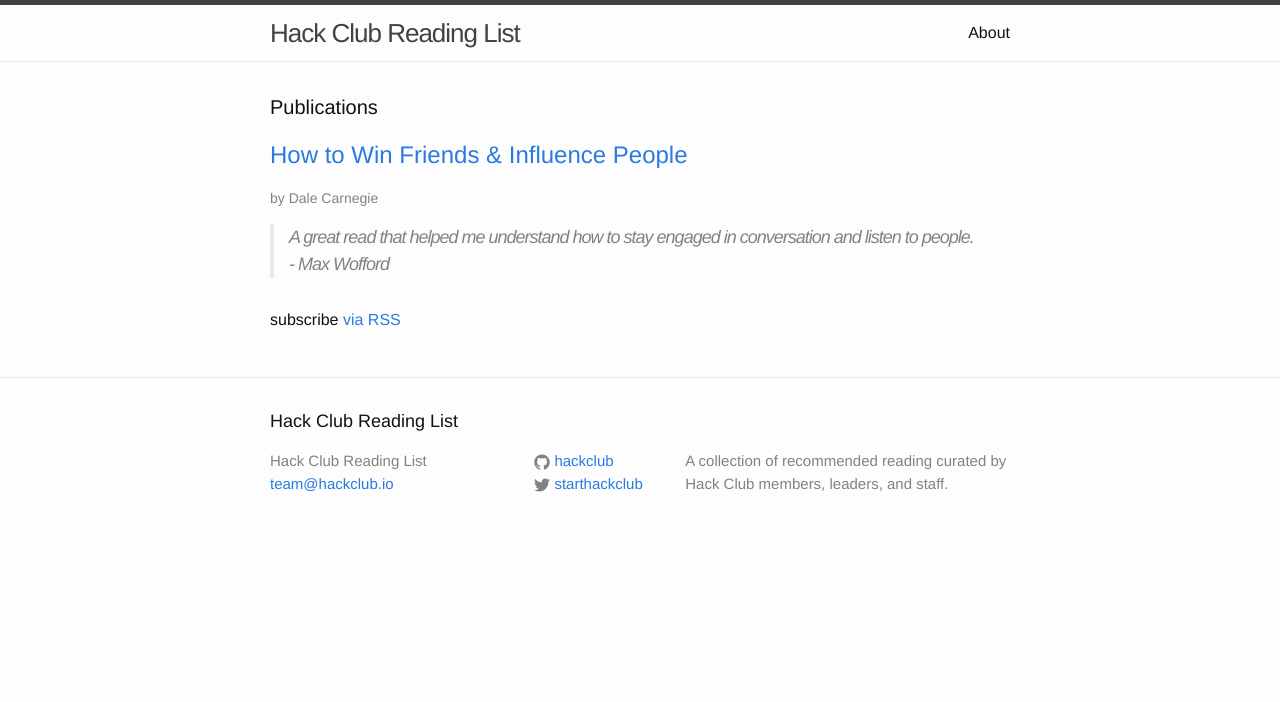
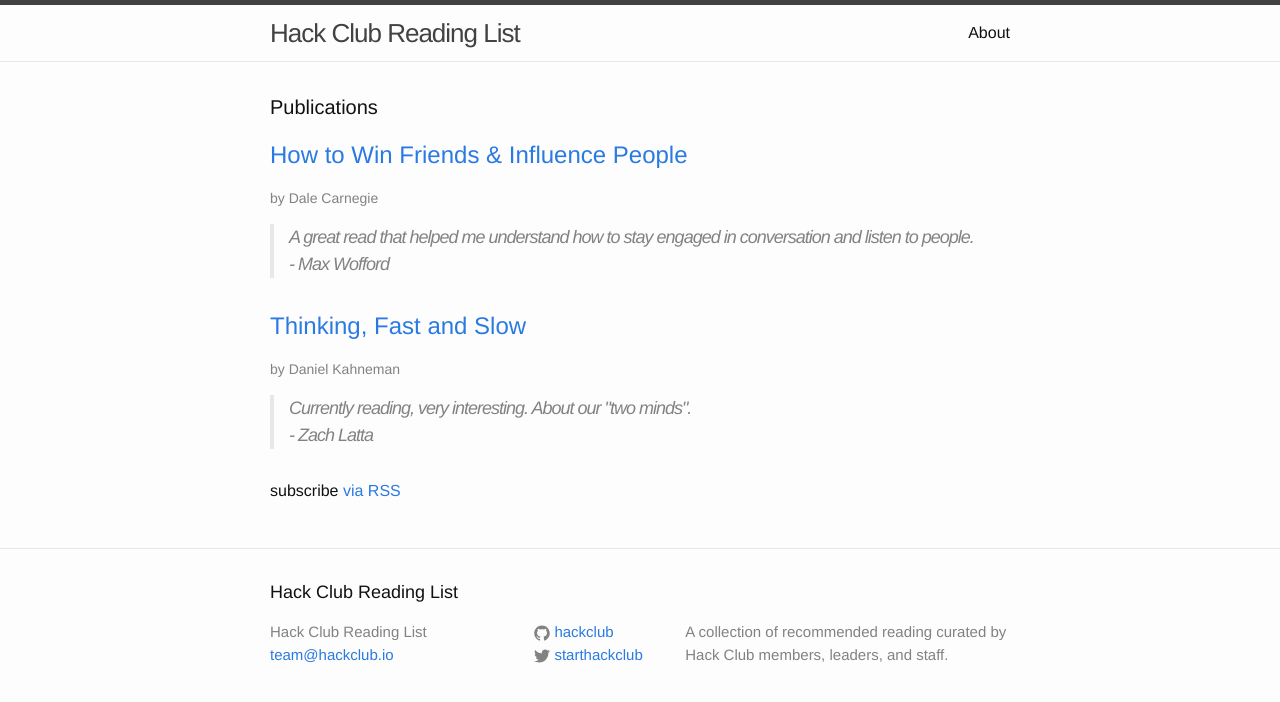
Before and after one commit to hackclub/reading-list, a Jekyll site: the page built from index.html, in a window 1280 px wide. Shown: the top 702 px of the page. Built offline with Jekyll 4.4.1, drawn with Linux system fonts in a browser that asks for light colours.

Commit message:
Add Thinking, Fast and Slow

```diff
--- a/_data/publications.yml
+++ b/_data/publications.yml
@@ -7,3 +7,9 @@
     A great read that helped me understand how to stay engaged in conversation and listen to people.
   link: http://www.amazon.com/How-Win-Friends-Influence-People/dp/0671027034
   contributor: Max Wofford
+- title: Thinking, Fast and Slow
+  author: Daniel Kahneman
+  description: >
+    Currently reading, very interesting. About our "two minds".
+  link: http://www.amazon.com/gp/product/B00555X8OA/
+  contributor: Zach Latta
```
